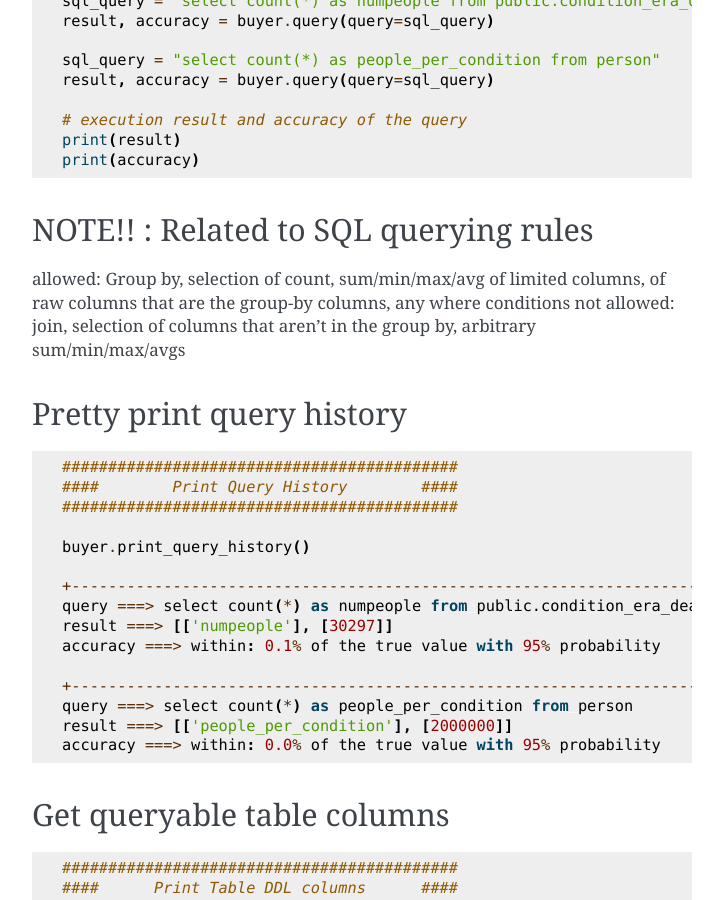
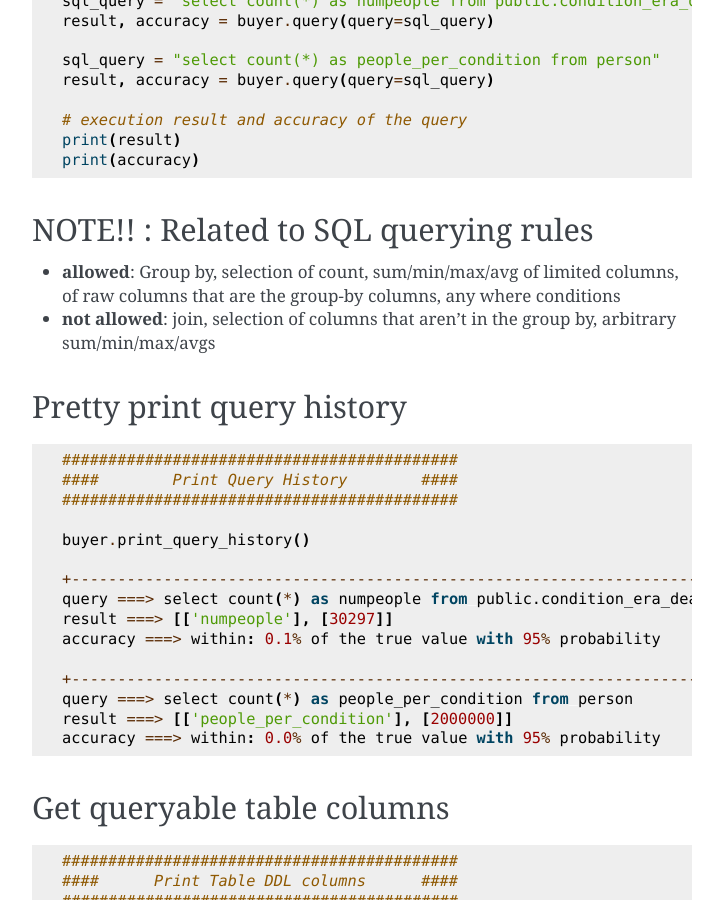
Before and after one commit to Atbash-Labs/python-sdk, a Sphinx documentation site: the page built from docs/tutorial.rst, in a window 1280 px wide and 900 px high, scrolled down 550 px. Shown: the whole window, without its empty margins (388-1111 px from the left). Built offline with Sphinx 7.4.7, drawn with Linux system fonts in a browser that asks for light colours; some of the changed lines change nothing that is shown.

Commit message:
fix format typo

```diff
--- a/docs/tutorial.rst
+++ b/docs/tutorial.rst
@@ -36,8 +36,8 @@
 NOTE!! : Related to SQL querying rules
 ----------------------------------------
 
-allowed:  Group by, selection of count, sum/min/max/avg of limited columns, of raw columns that are the group-by columns, any where conditions
-not allowed:  join, selection of columns that aren't in the group by, arbitrary sum/min/max/avgs
+- **allowed**:  Group by, selection of count, sum/min/max/avg of limited columns, of raw columns that are the group-by columns, any where conditions
+- **not allowed**:  join, selection of columns that aren't in the group by, arbitrary sum/min/max/avgs
 
 
 Pretty print query history
```
